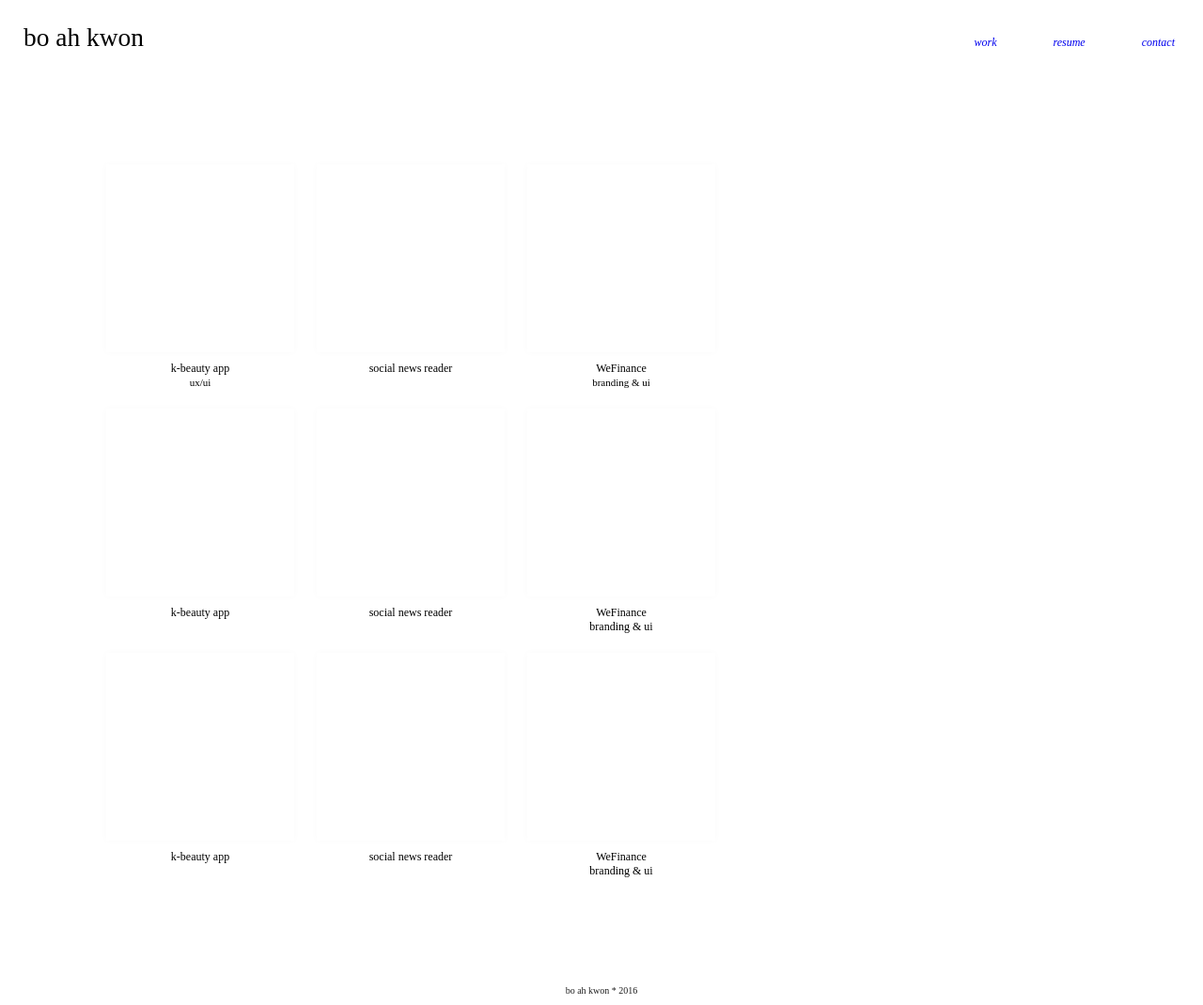
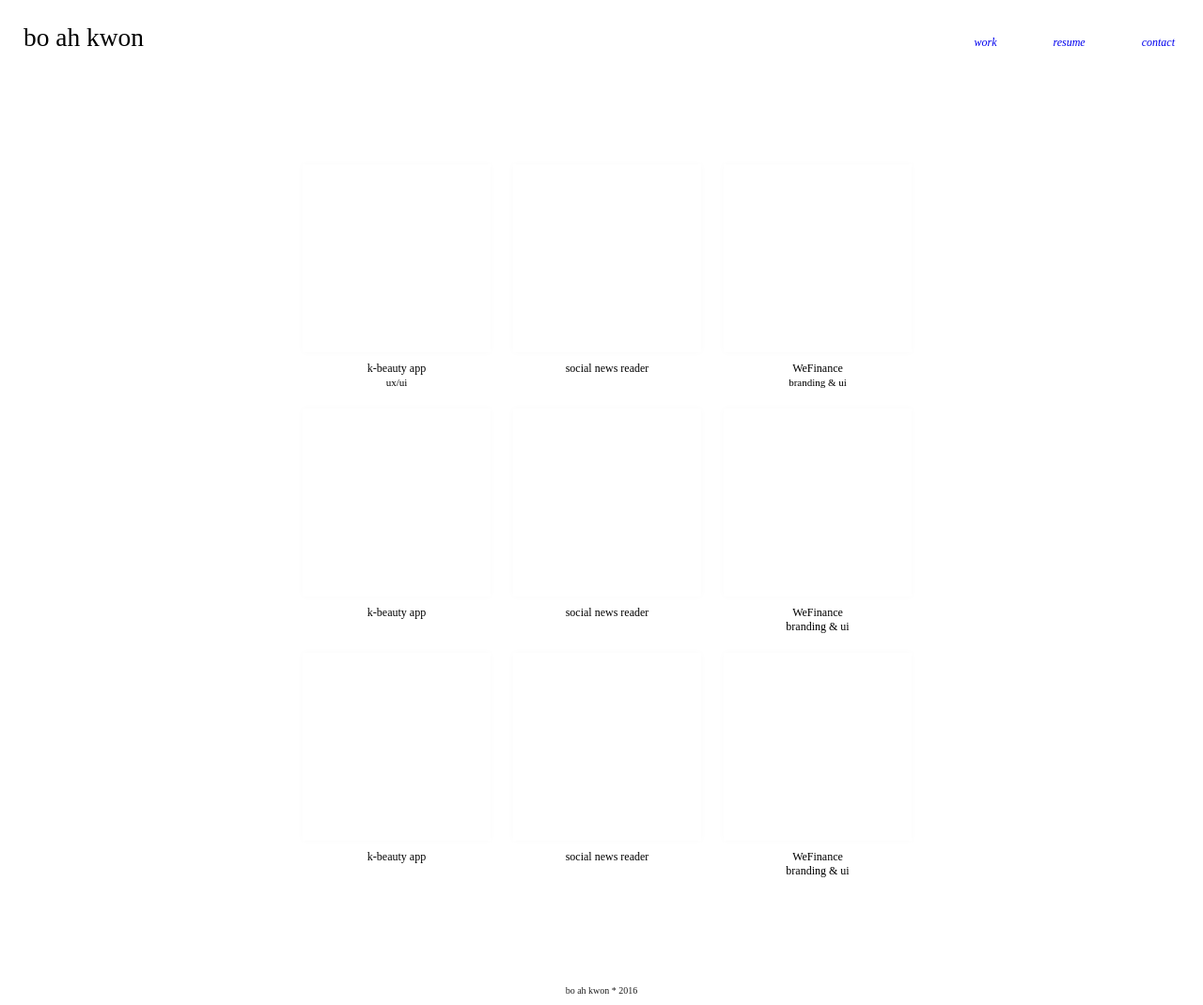
Before and after one commit to bkwon0402/bkwon0402.github.io, a Jekyll site: the page built from index.html, in a window 1280 px wide. Shown: the whole page at 94% size. Built offline with Jekyll 4.4.1, drawn with Linux system fonts in a browser that asks for light colours.

Commit message:
centering portfolio

```diff
--- a/styles/core.css
+++ b/styles/core.css
@@ -61,8 +61,8 @@ h1 {
 
 .portfolio {
 	position: 	relative;
-	max-width: 		700px;
-	margin: 	104px 53px;
+	max-width: 	700px;
+	margin: 	104px auto;
 	list-style: none;
 }
 
```
